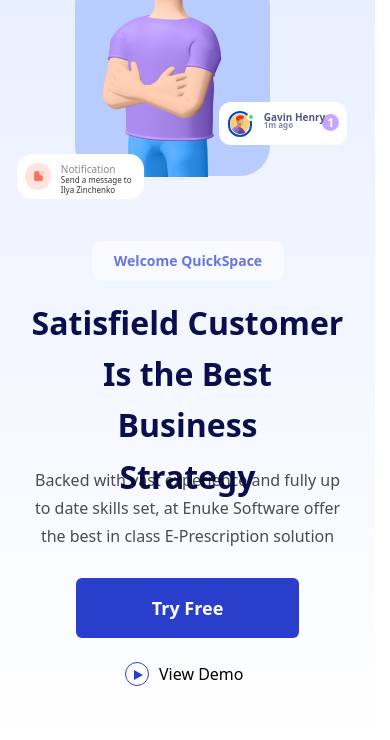
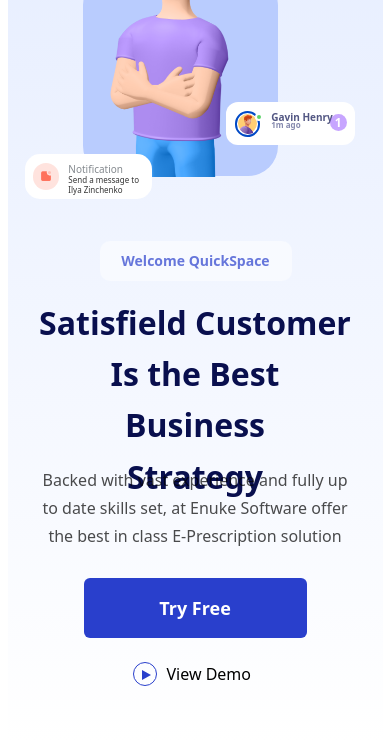
Before and after one commit to Ouliang-99/Mini-Project-Khaki2-MooDeng-, a plain HTML site: page index.html in a window 390 px wide. Shown: the part 161-901 px from the top of the page. Drawn offline with nearby package versions, Linux system fonts and the light colour scheme.

Commit message:
style: bg-gradient style

```diff
--- a/index.html
+++ b/index.html
@@ -44,12 +44,13 @@
 
   <body>
     <!-- Cherry Start Coding Here-->
+     <div class="flex justify-center flex-col items-center ">
     <header
-      class="relative max-sm:w-[23.438rem] max-sm:h-[56.5rem] sm:h-[59.063rem] sm:w-[90rem]"
+      class="relative max-sm:w-[23.438rem] max-sm:h-[56.5rem] sm:h-[59.063rem] sm:w-full"
     >
-      <section class="nav">
+
         <nav
-          class="navbar max-sm:h-[3.688rem] max-sm:w-[23.438rem] absolute max-sm:top-[1.063rem] "
+          class="navbar max-sm:h-[3.688rem] max-sm:w-[23.438rem] absolute max-sm:top-[1.063rem]"
         >
           <div
             class="nav-container max-sm:h-[1.5rem] max-sm:w-[21.375rem] absolute max-sm:top-[1.063rem] max-sm:left-[1.063rem] flex justify-between items-center sm:w-[90rem] sm:h-[3.25rem] sm:top-[2rem]"
@@ -179,7 +180,7 @@
           >View Demo</span
         >
       </section>
-      </section>
+
       <section class="logos-footer">
       <div class="logos sm:top-[52.875rem] flex justify-around items-center max-sm:w-[23.438rem] max-sm:h-[5.688rem] max-sm:top-[56.5rem] absolute sm:w-[90rem] sm:justify-center sm:gap-[9rem]">
         <img src="/cherry-img/brand-04.png" class="max-sm:w-[3.8rem] max-sm:h-[1.589rem] opacity-30"/>
@@ -187,11 +188,12 @@
         <img src="/cherry-img/brand-06.png" class="max-sm:w-[3.8rem] max-sm:h-[1.244rem] opacity-30"/>
         <img src="/cherry-img/brand-05.png" class="max-sm:w-[3.8rem] max-sm:h-[1.589rem] opacity-30 max-sm:hidden"/>
       </div>
-      <div
-        class="rectangle-gradient max-sm:w-[23.438rem] max-sm:h-[56.5rem] bg-gradient-to-b from-[#E4ECFF] to-[#EAF0FF00] sm:w-[90rem] sm:h-[55rem]"
+    </section>
+    <div
+        class="rectangle-gradient bg-gradient-to-b from-[#E4ECFF] to-[#EAF0FF00] sm:w-full sm:h-full max-sm:full max-sm:h-full"
       ></div>
-    </section>
     </header>
+  </div>
 
     <!-- OLEANG Start Coding Here-->
     <section id="fade-text" class="flex flex-col items-center md:mt-[0.25rem] opacity-0 transition-opacity duration-1000 ease-in-out">
```
